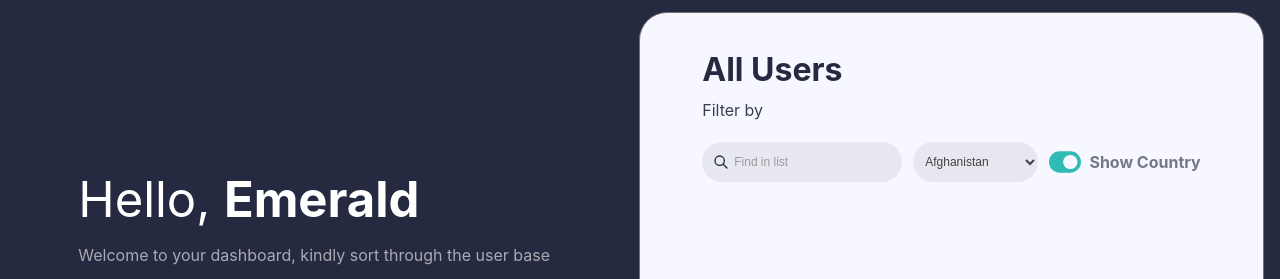
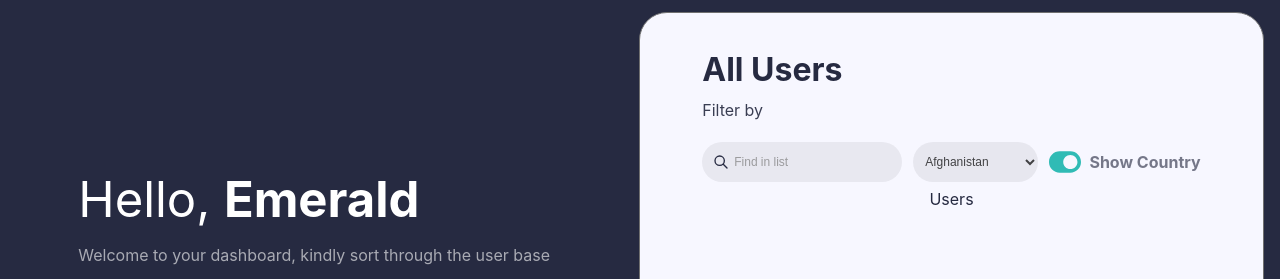
Before and after one commit to Bondesvick/ProfileDashboard, a React (Create React App) app: page /userlist in a window 1280 px wide. Shown: the top 279 px of the page. Built offline with nearby package versions, Linux system fonts and the light colour scheme.

Commit message:
install reac router dom and added needed routes

```diff
--- a/package.json
+++ b/package.json
@@ -9,6 +9,7 @@
     "react": "^17.0.1",
     "react-dom": "^17.0.1",
     "react-icons": "^4.1.0",
+    "react-router-dom": "^5.2.0",
     "react-scripts": "4.0.1",
     "styled-components": "^5.2.1",
     "web-vitals": "^0.2.4"
--- a/src/App.jsx
+++ b/src/App.jsx
@@ -5,8 +5,11 @@ import CategoryBtn from './components/CategoryBtn'
 import { FaUsers, FaMale, FaFemale } from "react-icons/fa";
 import CountryDropDown from './components/CountryDropDown.jsx';
 import RadioBtn from './components/RadioBtn.jsx';
+import {Route, withRouter, Switch, Redirect} from "react-router-dom"
+import UsersList from './views/UsersList.jsx';
+import UserDetail from './views/UserDetail.jsx';
 
-function App() {
+function App({match}) {
   return (
       <MainBody>
         <Left>
@@ -47,7 +50,18 @@ function App() {
           </RightHeader>
 
           <div style={{height: "80%"}}>
+          <Switch>
+              <Route path="/" exact>
+                <Redirect to="/userlist" exact />{" "}
+                </Route>
 
+                <Route path="/userlist" exact>
+                    <UsersList/>
+                </Route>
+
+                <Route path="/userlist/:id" component={UserDetail}/>
+
+            </Switch>
           </div>
 
 
@@ -59,4 +73,4 @@ function App() {
   );
 }
 
-export default App;
+export default withRouter(App);
--- a/src/components/RadioBtn.jsx
+++ b/src/components/RadioBtn.jsx
@@ -1,5 +1,5 @@
 import React from 'react'
-import {FaToggleOn, FaToggleOff} from "react-icons/fa";
+import {FaToggleOn} from "react-icons/fa";
 import styled from 'styled-components'
 
 const Container =styled.div`
--- a/src/index.js
+++ b/src/index.js
@@ -3,10 +3,13 @@ import ReactDOM from 'react-dom';
 import './index.css';
 import App from './App.jsx';
 import reportWebVitals from './reportWebVitals';
+import { BrowserRouter as Router} from 'react-router-dom'
 
 ReactDOM.render(
   <React.StrictMode>
-    <App />
+    <Router>
+     <App />
+    </Router>
   </React.StrictMode>,
   document.getElementById('root')
 );
--- a/src/views/UserDetail.jsx
+++ b/src/views/UserDetail.jsx
@@ -3,7 +3,7 @@ import React from 'react'
 export default function UserDetail() {
     return (
         <div>
-
+            A User
         </div>
     )
 }
--- a/src/views/UsersList.jsx
+++ b/src/views/UsersList.jsx
@@ -3,7 +3,7 @@ import React from 'react'
 export default function UsersList() {
     return (
         <div>
-
+            Users
         </div>
     )
 }
```
Also changed, not shown: 1 other file (tests, documents, lock files or other folders).
